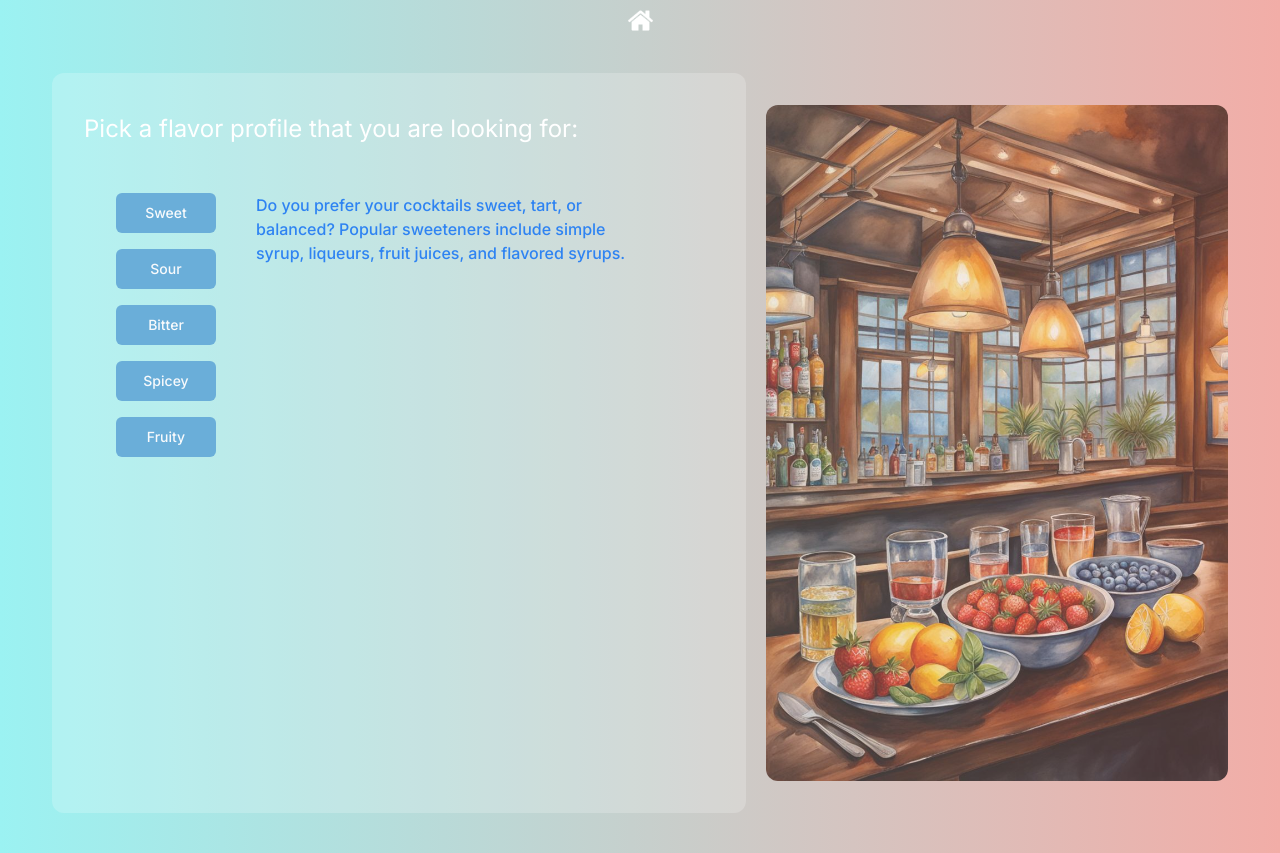
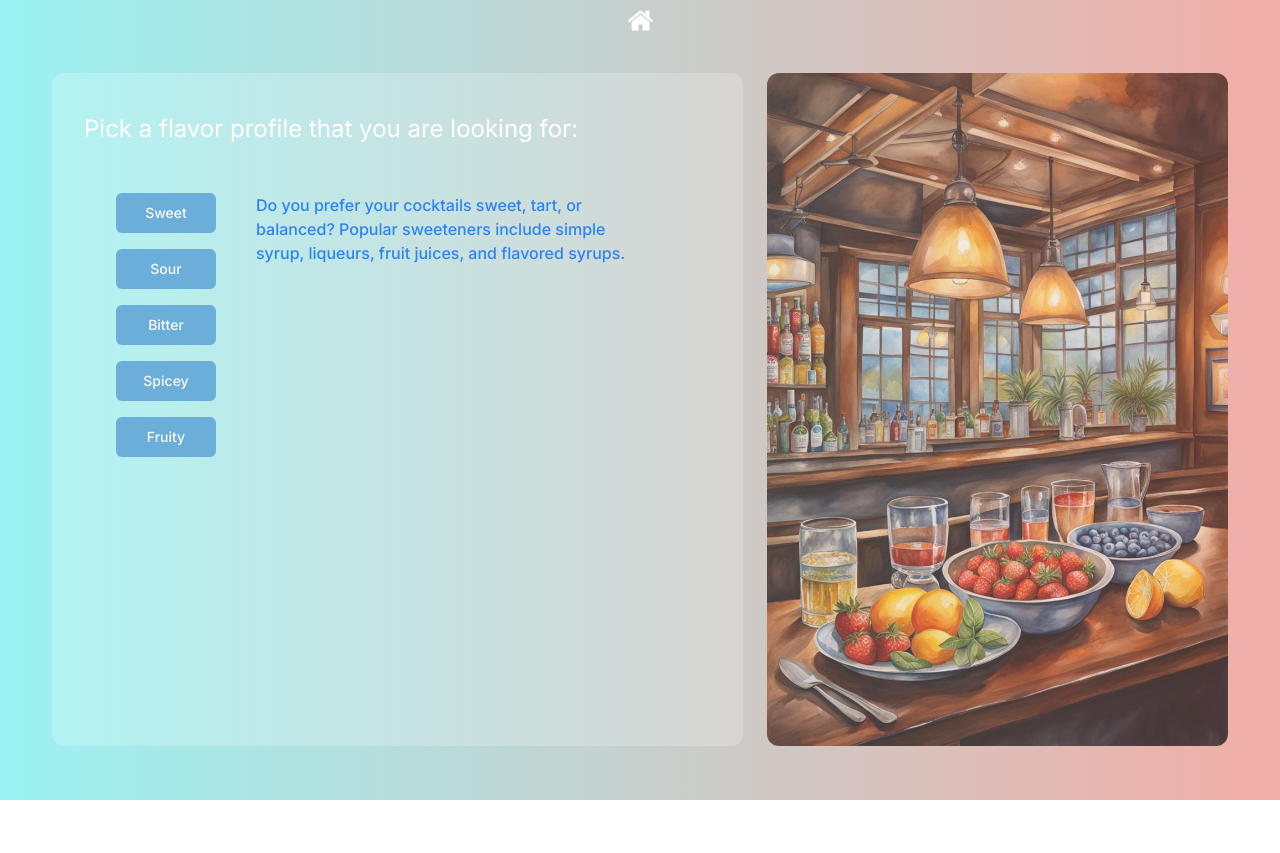
Before and after one commit to kingkwongsta/mixology, a Next.js app: page / in a window 1280 px wide. Both pictures are taken after a click on the button "Start Mixing". After the commit the page ends 800 px from the top, so only its background shows below. Built offline with nearby package versions, Linux system fonts and the light colour scheme.

Commit message:
Refactor image layout styles in QuestionLayout.jsx

```diff
--- a/src/app/layout/QuestionLayout.jsx
+++ b/src/app/layout/QuestionLayout.jsx
@@ -7,13 +7,13 @@ export default function RightImage({ children }) {
   return (
     <div className="m-10">
       {isImageOnRight ? (
-        <div className="flex flex-row space-x-5">
+        <div className="flex flex-row space-x-6">
           <div className="basis-3/5 bg-white bg-opacity-20 rounded-xl">
             {children}
           </div>
-          <div className="basis-2/5 h-full">
+          <div className="basis-2/5">
             <Image
-              className="rounded-xl my-8 opacity-70 object-cover"
+              className="object-cover w-full h-full rounded-xl opacity-70"
               src={imageSrc}
               alt={imageAlt}
               width={1000}
@@ -23,9 +23,9 @@ export default function RightImage({ children }) {
         </div>
       ) : (
         <div className="flex flex-row space-x-5">
-          <div className="basis-2/5 min-h-[500px]">
+          <div className="basis-2/5 min-h-[500px] bg-contain">
             <Image
-              className="rounded-xl my-8 opacity-70 object-cover"
+              className="rounded-xl my-8 opacity-70 bg-contain"
               src={imageSrc}
               alt={imageAlt}
               width={500}
```
